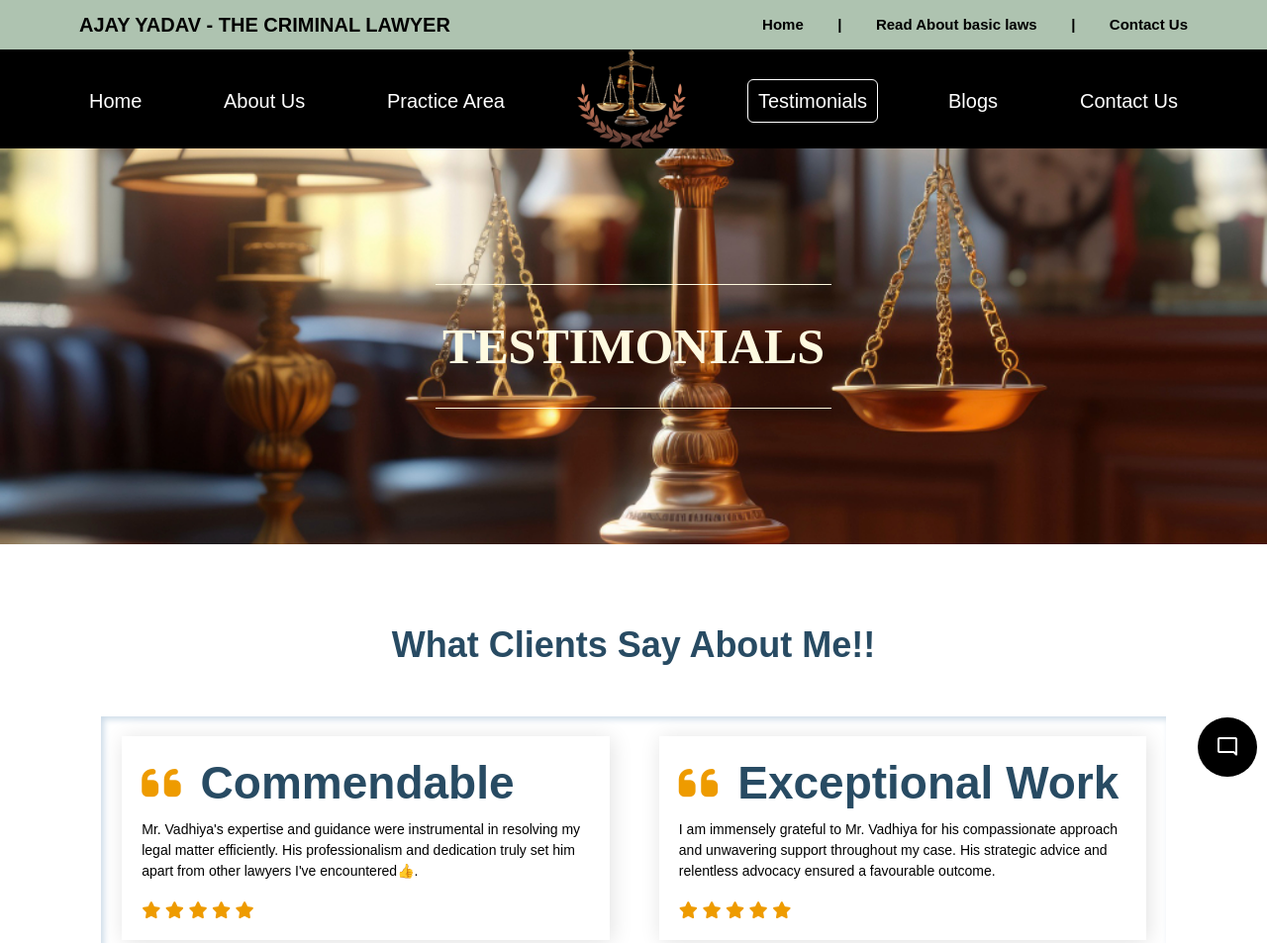
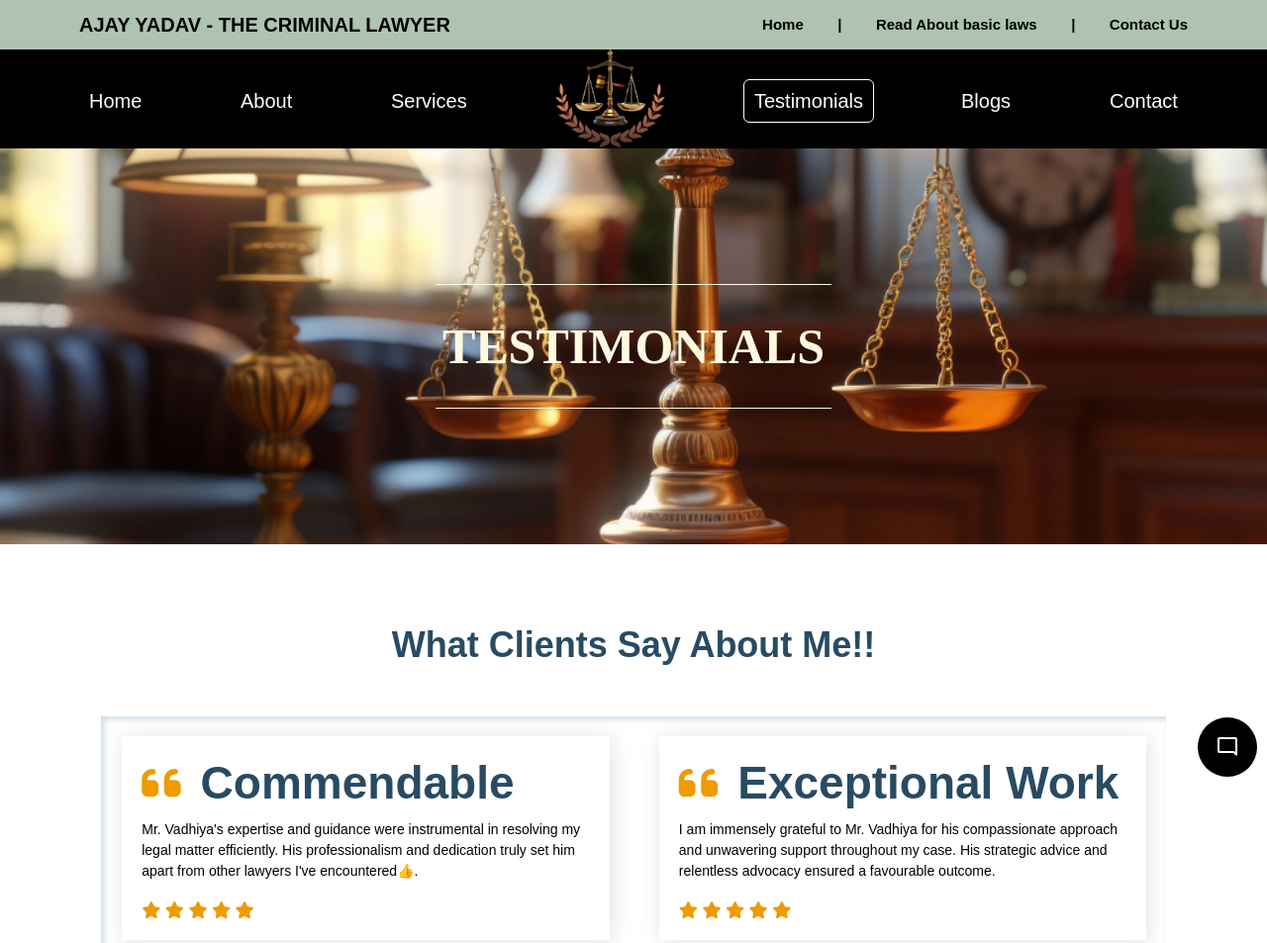
Before and after one commit to kishan-pravinbhai-panchal/ADVOCATE-IN-AHMEDABAD-LAWYER-IN-AHMEDABAD-AJAY-YADAV, a plain HTML site: page testimonials.html in a window 1280 px wide. Shown: the top 953 px of the page at 99% size. Drawn offline with nearby package versions, Linux system fonts and the light colour scheme; a script that the page names is missing.

Commit message:
Update testimonials.html

```diff
--- a/testimonials.html
+++ b/testimonials.html
@@ -46,12 +46,12 @@
    <section id="container" class="s-2">
     <div class="nav-ele">
      <li  data-aos="flip-left"  data-aos-once="true" data-aos-duration="2000"> <a href="/Lawyer-Website/" >Home</a> </li>
-     <li  data-aos="flip-right"  data-aos-once="true" data-aos-duration="2000"> <a href="/Lawyer-Website/aboutus.html">About Us</a> </li>
-     <li  data-aos="flip-left"  data-aos-once="true" data-aos-duration="2000"> <a href="/Lawyer-Website/practicearea.html">Practice Area</a> </li>
+     <li  data-aos="flip-right"  data-aos-once="true" data-aos-duration="2000"> <a href="/Lawyer-Website/aboutus.html">About</a> </li>
+     <li  data-aos="flip-left"  data-aos-once="true" data-aos-duration="2000"> <a href="/Lawyer-Website/practicearea.html">Services</a> </li>
      <li>  <img src="images/Asset 1.png" alt="logo"></li>
      <li  data-aos="flip-right"  data-aos-once="true" data-aos-duration="2000"> <a href="/Lawyer-Website/testimonials.html" class="active">Testimonials</a></li>
      <li  data-aos="flip-left"  data-aos-once="true" data-aos-duration="2000"> <a href="/Lawyer-Website/blogs.html">Blogs</a></li>
-     <li  data-aos="flip-right"  data-aos-once="true" data-aos-duration="2000"> <a href="/Lawyer-Website/contactus.html">Contact Us</a>  </li>
+     <li  data-aos="flip-right"  data-aos-once="true" data-aos-duration="2000"> <a href="/Lawyer-Website/contactus.html">Contact</a>  </li>
     </div>
    </section>
    <section class="s-11" style="background-image: url(images/about/2151023388.jpg)">
```
